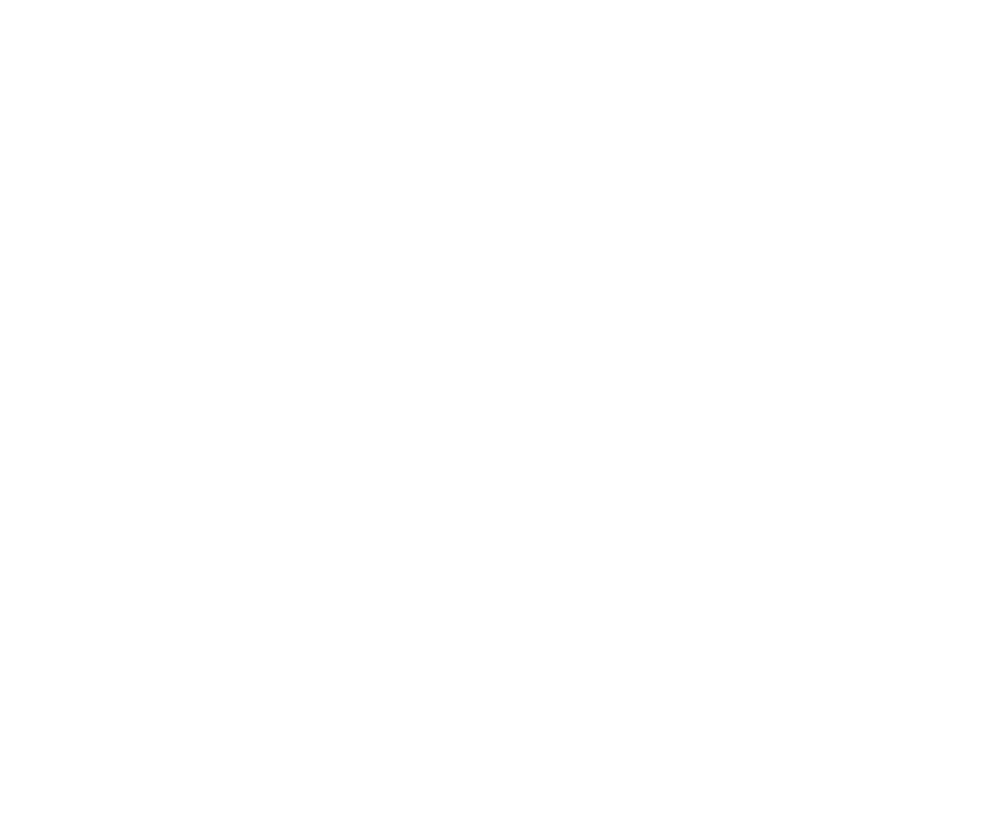
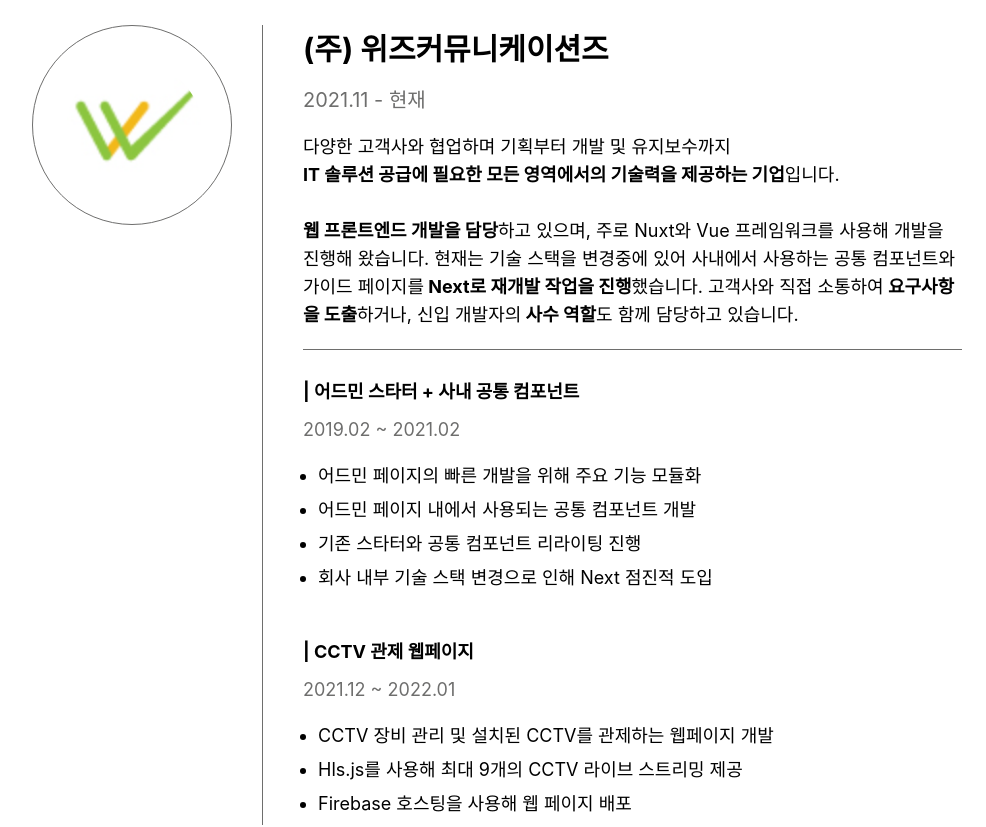
Before and after one commit to lee1nna/lee1nna_portfolio, a React (Create React App) app: page / in a window 1280 px wide. Shown: the part 1800-2627 px from the top of the page, without its empty margins (158-1144 px from the left). Before the commit the page ends 1825 px from the top, so only its background shows below. Built offline with nearby package versions, Linux system fonts and the light colour scheme.

Commit message:
Add: Career 추가

```diff
--- a/src/App.js
+++ b/src/App.js
@@ -1,5 +1,6 @@
 import './App.css';
 import AboutMe from './components/AboutMe';
+import Experience from './components/Career';
 import Header from './components/Header';
 import Skills from './components/Skills';
 
@@ -9,6 +10,7 @@
       <Header/>
       <AboutMe/>
       <Skills/>
+      <Experience/>
     </div>
   );
 }
--- /dev/null
+++ b/src/components/Career.jsx
@@ -0,0 +1,120 @@
+import styles from "./Career.module.css";
+
+const Experience = () => {
+  return (
+    <div className={styles["career-wrap"]}>
+      <div className={styles["career"]}>
+        <div className="title">Career.</div>
+        <div className={styles["career-wrap"]}>
+          <div className={styles["left-area"]}>
+            <div className={styles["company-logo"]}>
+              <img src="/assets/weeds.png" alt="" />
+            </div>
+          </div>
+          <div className={styles["right-area"]}>
+            <div className={styles["company-name"]}>
+              (주) 위즈커뮤니케이션즈
+            </div>
+            <div className={styles["company-period"]}>2021.11 - 현재</div>
+            <div className={styles["company-desc"]}>
+              다양한 고객사와 협업하며 기획부터 개발 및 유지보수까지
+              <br />
+              <b>
+                {" "}
+                IT 솔루션 공급에 필요한 모든 영역에서의 기술력을 제공하는 기업
+              </b>
+              입니다.
+              <br />
+              <br />
+              <b>웹 프론트엔드 개발을 담당</b>하고 있으며, 주로 Nuxt와 Vue
+              프레임워크를 사용해 개발을 진행해 왔습니다. 현재는 기술 스택을
+              변경중에 있어 사내에서 사용하는 공통 컴포넌트와 가이드 페이지를
+              <b> Next로 재개발 작업을 진행</b>했습니다. 고객사와 직접 소통하여
+              <b> 요구사항을 도출</b>하거나, 신입 개발자의
+              <b> 사수 역할</b>도 함께 담당하고 있습니다.
+            </div>
+            <div className={styles["company-project"]}>
+              <br />
+              <b>| 어드민 스타터 + 사내 공통 컴포넌트</b>
+              <br />
+              <div className={styles["period"]}>
+              2019.02 ~ 2021.02
+              </div>
+              <ul>
+                <li>어드민 페이지의 빠른 개발을 위해 주요 기능 모듈화</li>
+                <li>어드민 페이지 내에서 사용되는 공통 컴포넌트 개발</li>
+                <li>기존 스타터와 공통 컴포넌트 리라이팅 진행</li>
+                <li>회사 내부 기술 스택 변경으로 인해 Next 점진적 도입</li>
+              </ul>
+            </div>
+            <div className={styles["company-project"]}>
+              <br />
+              <b>| CCTV 관제 웹페이지</b>
+              <br />
+              <div className={styles["period"]}>
+              2021.12 ~ 2022.01
+              </div>
+              <ul>
+                <li>CCTV 장비 관리 및 설치된 CCTV를 관제하는 웹페이지 개발</li>
+                <li>Hls.js를 사용해 최대 9개의 CCTV 라이브 스트리밍 제공</li>
+                <li>Firebase 호스팅을 사용해 웹 페이지 배포</li>
+              </ul>
+            </div>
+            <div className={styles["company-project"]}>
+              <br />
+              <b>| 설문 관리 어드민 및 온라인 설문 서비스</b>
+              <br />
+              <div className={styles["period"]}>
+              2023.01 ~ 2023.05
+              </div>
+              <ul>
+                <li>메인 개발자로 참여하여 프로젝트 구조 설계, 공통 컴포넌트 개발 및 가이드 페이지 제작</li>
+                <li>데이터 탐색의 어려움 해소를 위해 테이블 열 편집 기능을 넣어 사용자 경험 개선</li>
+                <li>기존 상태관리 솔루션 Vuex의 복잡한 API 사용법 개선과 모듈식 설계를 위해 Pinia 도입</li>
+              </ul>
+            </div>
+            <div className={styles["company-project"]}>
+              <br />
+              <b>| 소상공인을 위한 간편 키오스크 설치 서비스</b>
+              <br />
+              <div className={styles["period"]}>
+              2022.02 ~ 2022.03
+              </div>
+              <ul>
+                <li>Firebase를 연동해 Firebase Storage에 저장된 컨텐츠 이미지 및 영상 조회 기능 개발</li>
+                <li>Timestamp를 사용해 만료 시간이 있는 웹 링크를 개발</li>
+              </ul>
+            </div>
+            <div className={styles["company-project"]}>
+              <br />
+              <b>| 연주자 프로필 및 포트폴리오 공유 웹 서비스</b>
+              <br />
+              <div className={styles["period"]}>
+              2022.01 ~ 2022.06
+              </div>
+              <ul>
+                <li>Headerless CMS strapi를 사용하여 백엔드를 대체 하면서 DB 설계 및 엔티티 도출 참여</li>
+                <li>기획 및 요구사항에 대한 누락 사항을 외부 기획자와 직접 적극적으로 협의해 개선 및 보완</li>
+                <li>카카오톡 공유 sdk를 사용한 명함 공유 기능 개발</li>
+              </ul>
+            </div>
+            <div className={styles["company-project"]}>
+              <br />
+              <b>| 공무원연금공단 신원인증 모바일 플랫폼</b>
+              <br />
+              <div className={styles["period"]}>
+              2022.01 ~ 2022.06
+              </div>
+              <ul>
+                <li>파일 빌드 후 안드로이드 스튜디오에 포팅해 apk로 변환</li>
+                <li>웹 뷰 화면 개발 및 이슈 수정을 위해 Chrome inspect를 사용해 디버깅</li>
+              </ul>
+            </div>
+          </div>
+        </div>
+      </div>
+    </div>
+  );
+};
+
+export default Experience;
--- /dev/null
+++ b/src/components/Career.module.css
@@ -0,0 +1,101 @@
+.career-wrap {
+    width: 100%;
+    height: 100vh;
+    position: relative;
+    display: flex;
+    justify-content: center;
+    /* background-color: aqua; */
+}
+
+.career {
+    display: flex;
+    flex-direction: column;
+    position: relative;
+    margin-top: 130px;
+    /* align-items: center; */
+    /* justify-content: center; */
+    box-sizing: border-box;
+    text-align: center;
+    width: 100%;
+    height: 100%;
+    max-width: 1040px;
+}
+
+.left-area {
+    width: 300px;
+    box-sizing: border-box;
+    margin: 0 40px 0 40px;
+    /* background-color: aliceblue; */
+    display: flex;
+    justify-content: center;
+    border-right: 1px solid #6e6e6d;
+    padding: 0 30px;
+}
+
+.right-area {
+    width: 800px;
+    display: flex;
+    flex-direction: column;
+    align-items: start;
+    padding-right: 40px;
+}
+
+.company-name {
+    font-size: 30px;
+    font-weight: bolder;
+}
+
+.company-period {
+    font-size: 20px;
+    margin-top: 15px;
+    color: #6e6e6d;
+}
+
+.company-desc {
+    margin-top: 20px;
+    text-align: left;
+    font-size: 18px;
+    line-height: 28px;
+    padding: 0 0 20px 0;
+    border-bottom: 1px solid #6e6e6d;
+}
+
+.company-logo {
+    width: 200px;
+    height: 200px;
+    box-sizing: border-box;
+    display: flex;
+    align-items: center;
+    border: 1px solid #6e6e6d;
+    border-radius: 50%;
+    background-color: #fff;
+    padding: 15px;
+}
+
+.company-logo > img {
+    position: relative;
+    left: calc(50% - 65px);
+    width: 80%;
+    border-radius: 50%;
+    height: auto;
+}
+
+.company-project {
+    text-align: left;
+    font-size: 18px;
+    line-height: 28px;
+}
+
+.period {
+    margin-top: 10px;
+    color: #6e6e6d;
+}
+
+ul {
+    margin: 0;
+    padding: 15px;
+}
+
+li {
+    padding: 3px 0;
+}
--- a/src/components/Skills.module.css
+++ b/src/components/Skills.module.css
@@ -22,6 +22,7 @@
     height: 500px;
     width: 230px;
     margin-right: 15px;
+    background-color: #fff;
 }
 
 .skill-title {
```
Also changed, not shown: public/assets/weeds.png (added).
